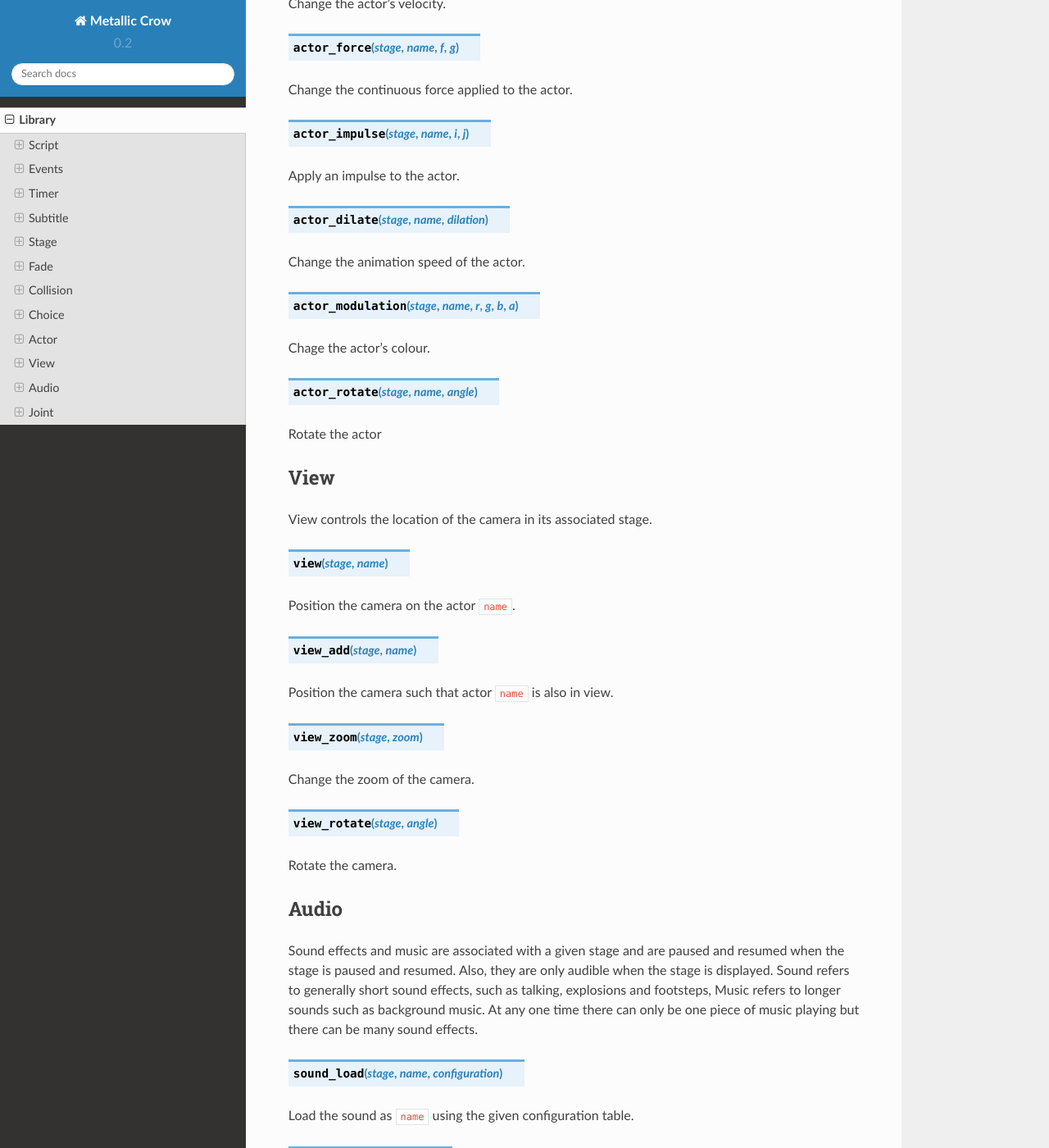
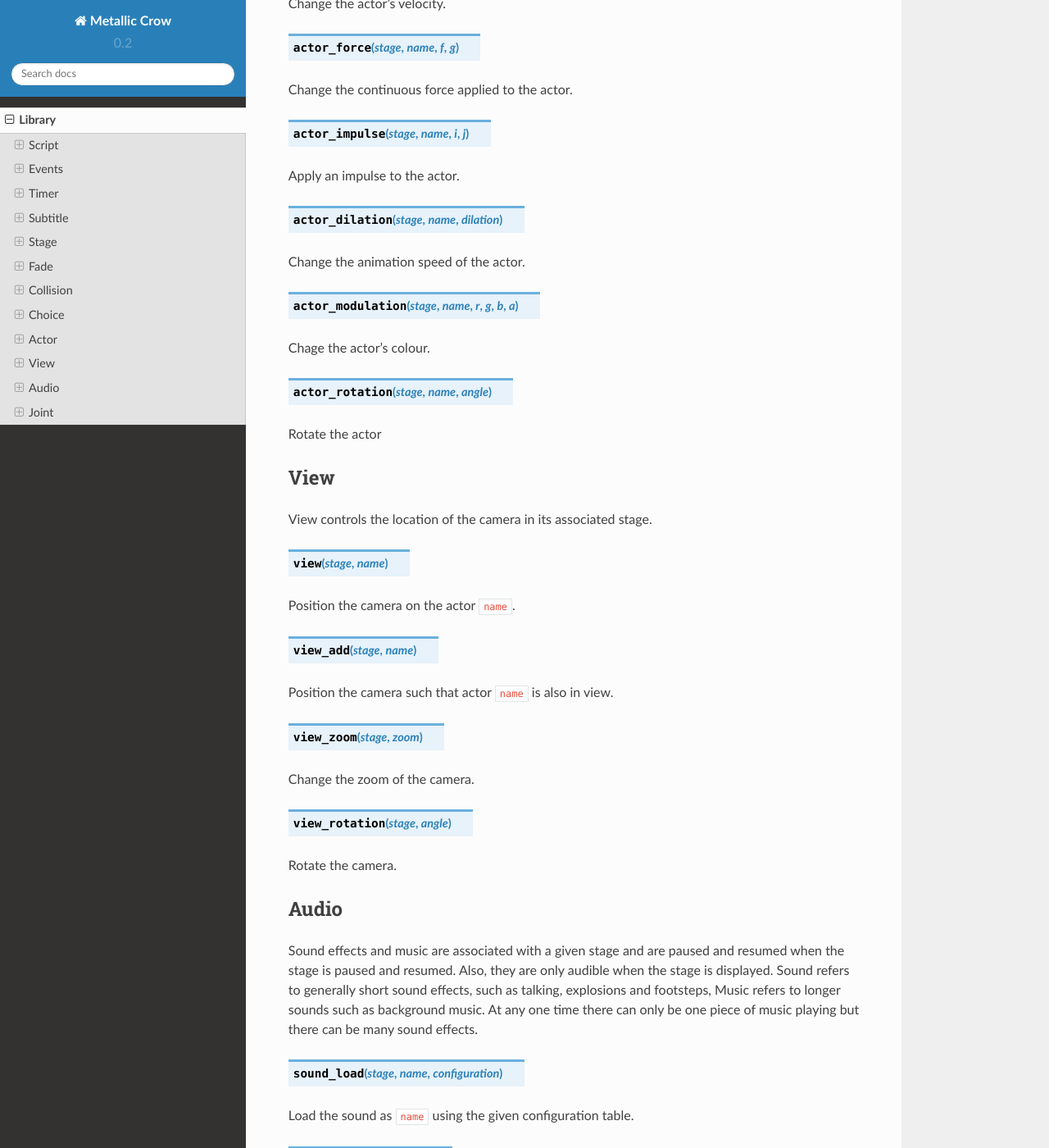
Before and after one commit to dgolbourn/Metallic-Crow, a Sphinx documentation site: the page built from doc/source/library.rst, in a window 1280 px wide and 1400 px high, scrolled down 5417 px. Shown: the whole window at 82% size. Built offline with Sphinx 7.4.7 and the Read the Docs theme 2.0.0, drawn with Linux system fonts in a browser that asks for light colours.

Commit message:
added actor_rotation, updated docs, rendering with no destination is now always angle 0

```diff
--- a/doc/source/library.rst
+++ b/doc/source/library.rst
@@ -211,7 +211,7 @@ Change the continuous force applied to the actor.
 
 Apply an impulse to the actor.
 
-.. function:: actor_dilate(stage, name, dilation)
+.. function:: actor_dilation(stage, name, dilation)
 
 Change the animation speed of the actor.
 
@@ -219,7 +219,7 @@ Change the animation speed of the actor.
 
 Chage the actor's colour.
 
-.. function:: actor_rotate(stage, name, angle)
+.. function:: actor_rotation(stage, name, angle)
 
 Rotate the actor
 
@@ -240,7 +240,7 @@ Position the camera such that actor ``name`` is also in view.
 
 Change the zoom of the camera.
 
-.. function:: view_rotate(stage, angle)
+.. function:: view_rotation(stage, angle)
 
 Rotate the camera.
 
```
Also changed, not shown: 4 other files.
